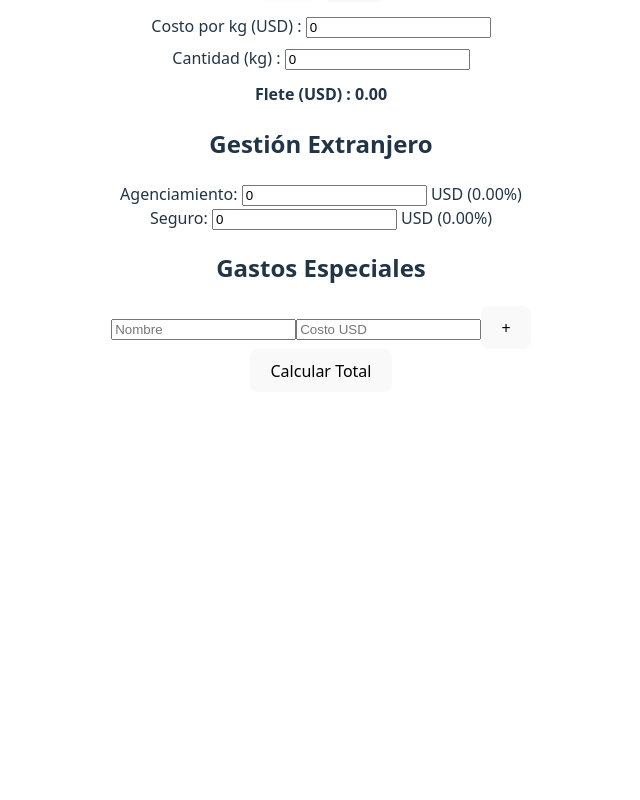
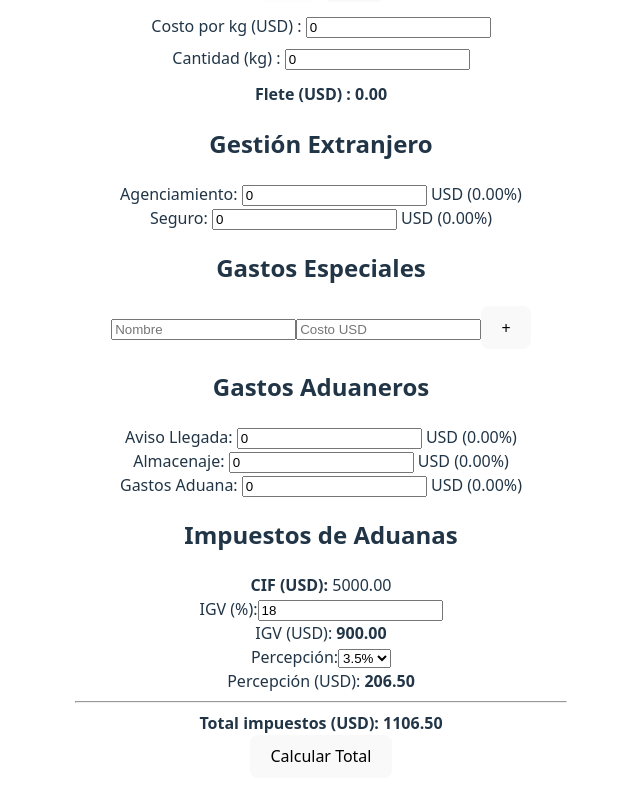
Before and after one commit to ZarateGonzalo/SimuladorImpuestos, a React app: page / in a window 1280 px wide. Shown: the part 547-1347 px from the top of the page, without its empty margins (319-959 px from the left). Before the commit the page ends 971 px from the top, so only its background shows below. Built offline with nearby package versions, Linux system fonts and the light colour scheme; the HTML template or start-up script is replaced by a standard one.

Commit message:
We added the custom broker expenses and the customs taxes.

```diff
--- a/src/App.tsx
+++ b/src/App.tsx
@@ -4,6 +4,8 @@ import AbroadPurchase from "./sections/1-AbroadPurchase/AbroadPurchase";
 import InternationalShipping from "./sections/2-InternationalShipping/InternationalShipping";
 import ForeignManagement from "./sections/3-ForeignManagement/ForeignManagement";
 import SpecialExpenses from "./sections/4-SpecialEpenses/SpecialExpenses";
+import CustomsExpenses from "./sections/5-CustomsExpenses/CustomsExpenses";
+import CustomsTaxes from "./sections/6-CustomsTaxes/CustomsTaxes";
 
 export type SpecialExpense = {
   name: string;
@@ -13,16 +15,18 @@ export type SpecialExpense = {
 function App() {
   const [price, setPrice] = useState(1000);
   const [freightUsd, setFreightUsd] = useState(0);
+  const [insurance, setInsurance] = useState(0);
   const [foreignMangementFee, setForeignMangementFee] = useState(0);
-
-  // ✅ NEW: special expenses owned by parent
   const [specialExpenses, setSpecialExpenses] = useState<SpecialExpense[]>([]);
+  const [customsExpenses, setCustomsExpenses] = useState(0);
+  const [taxesExpenses, setTaxesExpenses] = useState(0);
 
   useEffect(() => {
     //console.log("Purchase:", price);
     //console.log("Freight:", freightUsd);
     //console.log("Foreign Management Fee:", foreignMangementFee);
     //console.log("Special expenses:", specialExpenses);
+    //console.log("Customs expenses:", customsExpenses);
     console.log(
       "Total:",
       price +
@@ -41,6 +45,7 @@ function App() {
       <InternationalShipping setFreightUsd={setFreightUsd} />
 
       <ForeignManagement
+        setInsuranceFee={setInsurance}
         purchaseTotal={price}
         setForeignMangementFee={setForeignMangementFee}
       />
@@ -48,13 +53,25 @@ function App() {
         expenses={specialExpenses}
         setExpenses={setSpecialExpenses}
       />
+      <CustomsExpenses
+        purchaseTotal={price}
+        setCustomsExpenses={setCustomsExpenses}
+      />
+      <CustomsTaxes
+        insuranceUsd={insurance}
+        productCostUsd={price}
+        freightUsd={freightUsd}
+        setTaxesExpenses={setTaxesExpenses}
+      />
       <button
         onClick={() => {
           const costoFinal =
             price +
             freightUsd +
             foreignMangementFee +
-            specialExpenses.reduce((sum, expense) => sum + expense.price, 0);
+            specialExpenses.reduce((sum, expense) => sum + expense.price, 0) +
+            customsExpenses +
+            taxesExpenses;
           alert("El monto total a pagar es $" + costoFinal.toFixed(2));
         }}
       >
--- a/src/sections/3-ForeignManagement/ForeignManagement.tsx
+++ b/src/sections/3-ForeignManagement/ForeignManagement.tsx
@@ -3,10 +3,12 @@ import { useEffect, useState } from "react";
 type ForeignManagementProps = {
   purchaseTotal: number; // total de la compra en USD
   setForeignMangementFee: React.Dispatch<React.SetStateAction<number>>;
+  setInsuranceFee: React.Dispatch<React.SetStateAction<number>>;
 };
 
 export default function ForeignManagement({
   purchaseTotal,
+  setInsuranceFee,
   setForeignMangementFee,
 }: ForeignManagementProps) {
   // --- USD inputs only ---
@@ -25,6 +27,9 @@ export default function ForeignManagement({
   };
 
   useEffect(() => {
+    if (isValidNumber(insuranceUsd)) {
+      setInsuranceFee(Number(insuranceUsd));
+    }
     if (isValidNumber(agencyUsd) && isValidNumber(insuranceUsd)) {
       setForeignMangementFee(Number(agencyUsd) + Number(insuranceUsd));
     }
--- /dev/null
+++ b/src/sections/5-CustomsExpenses/CustomsExpenses.tsx
@@ -0,0 +1,105 @@
+import { useEffect, useState } from "react";
+
+type CustomsExpensesProps = {
+  purchaseTotal: number; // total compra en USD (abroad)
+  setCustomsExpenses: React.Dispatch<React.SetStateAction<number>>;
+};
+
+export default function CustomsExpenses({
+  purchaseTotal,
+  setCustomsExpenses,
+}: CustomsExpensesProps) {
+  const [storageUsd, setStorageUsd] = useState("0"); // Almacenaje
+  const [customsUsd, setCustomsUsd] = useState("0"); // Gastos Aduana
+  const [arrivalNoticeUsd, setArrivalNoticeUsd] = useState("0"); // Aviso Llegada
+
+  const toNumber = (v: string) => {
+    const n = Number(v);
+    return Number.isFinite(n) ? n : 0;
+  };
+
+  useEffect(() => {
+    const customsCosts =
+      toNumber(storageUsd) + toNumber(customsUsd) + toNumber(arrivalNoticeUsd);
+    setCustomsExpenses(customsCosts);
+    // eslint-disable-next-line react-hooks/exhaustive-deps
+  }, [storageUsd, customsUsd, arrivalNoticeUsd]);
+
+  const format2 = (n: number) => n.toFixed(2);
+
+  const usdToPct = (usd: string) => {
+    const value = Number(usd);
+    if (!purchaseTotal || isNaN(value)) return "0.00";
+    return format2((value / purchaseTotal) * 100);
+  };
+
+  const handleBlur = (
+    setter: React.Dispatch<React.SetStateAction<string>>,
+    value: string,
+  ) => {
+    if (value === "" || isNaN(Number(value))) {
+      setter("0.00");
+    } else {
+      setter(format2(Number(value)));
+    }
+  };
+
+  return (
+    <div className="border p-4 space-y-4">
+      <h2 className="font-bold">Gastos Aduaneros</h2>
+
+      {/* Aviso de Llegada */}
+      <div className="flex items-center gap-2">
+        <span className="w-32">Aviso Llegada: </span>
+
+        <input
+          type="number"
+          step="any"
+          className="border px-2 w-32"
+          value={arrivalNoticeUsd}
+          onChange={(e) => setArrivalNoticeUsd(e.target.value)}
+          onBlur={() => handleBlur(setArrivalNoticeUsd, arrivalNoticeUsd)}
+        />
+        <span> USD </span>
+
+        <span className="text-sm text-gray-600">
+          ({usdToPct(arrivalNoticeUsd)}%)
+        </span>
+      </div>
+
+      {/* Almacenaje */}
+      <div className="flex items-center gap-2">
+        <span className="w-32">Almacenaje: </span>
+
+        <input
+          type="number"
+          step="any"
+          className="border px-2 w-32"
+          value={storageUsd}
+          onChange={(e) => setStorageUsd(e.target.value)}
+          onBlur={() => handleBlur(setStorageUsd, storageUsd)}
+        />
+        <span> USD </span>
+
+        <span className="text-sm text-gray-600">({usdToPct(storageUsd)}%)</span>
+      </div>
+
+      {/* Gastos Aduana */}
+      <div className="flex items-center gap-2">
+        <span className="w-32">Gastos Aduana: </span>
+
+        <input
+          type="number"
+          step="any"
+          className="border px-2 w-32"
+          value={customsUsd}
+          onChange={(e) => setCustomsUsd(e.target.value)}
+          onBlur={() => handleBlur(setCustomsUsd, customsUsd)}
+        />
+        <span> USD </span>
+
+        <span className="text-sm text-gray-600">({usdToPct(customsUsd)}%)</span>
+      </div>
+    </div>
+  );
+}
--- /dev/null
+++ b/src/sections/6-CustomsTaxes/CustomsTaxes.tsx
@@ -0,0 +1,100 @@
+import { useEffect, useMemo, useState } from "react";
+
+type CustomsTaxesProps = {
+  productCostUsd: number;
+  freightUsd: number;
+  insuranceUsd: number;
+  setTaxesExpenses: React.Dispatch<React.SetStateAction<number>>;
+};
+
+const format2 = (n: number) => n.toFixed(2);
+
+export default function CustomsTaxes({
+  productCostUsd,
+  freightUsd,
+  insuranceUsd,
+  setTaxesExpenses,
+}: CustomsTaxesProps) {
+  const [igvPct, setIgvPct] = useState("18");
+  const [perceptionPct, setPerceptionPct] = useState("3.5");
+
+  useEffect(() => {
+    const taxesCosts = igvUsd + perceptionUsd;
+    setTaxesExpenses(taxesCosts);
+    // eslint-disable-next-line react-hooks/exhaustive-deps
+  }, [igvPct, perceptionPct]);
+
+  // --- CIF ---
+  const cif = useMemo(() => {
+    return productCostUsd + freightUsd + insuranceUsd;
+  }, [productCostUsd, freightUsd, insuranceUsd]);
+
+  // --- IGV ---
+  const igvUsd = useMemo(() => {
+    return cif * (Number(igvPct) / 100 || 0);
+  }, [cif, igvPct]);
+
+  // --- Percepción (sobre CIF + IGV) ---
+  const perceptionUsd = useMemo(() => {
+    const base = cif + igvUsd;
+    return base * (Number(perceptionPct) / 100 || 0);
+  }, [cif, igvUsd, perceptionPct]);
+
+  const totalTaxes = igvUsd + perceptionUsd;
+
+  return (
+    <div className="border p-4 space-y-3">
+      <h2 className="font-bold">Impuestos de Aduanas</h2>
+
+      <div>
+        <strong>CIF (USD):</strong> {format2(cif)}
+      </div>
+
+      {/* IGV */}
+      <div className="flex items-center gap-2">
+        <span className="w-32">IGV (%):</span>
+
+        <input
+          type="number"
+          step="any"
+          className="border px-2 w-24"
+          value={igvPct}
+          onChange={(e) => setIgvPct(e.target.value)}
+          onBlur={() => {
+            if (igvPct === "") setIgvPct("0");
+            else setIgvPct(format2(Number(igvPct)));
+          }}
+        />
+      </div>
+
+      <div>
+        IGV (USD): <strong>{format2(igvUsd)}</strong>
+      </div>
+
+      {/* Percepción */}
+      <div className="flex items-center gap-2">
+        <span className="w-32">Percepción:</span>
+
+        <select
+          className="border px-2"
+          value={perceptionPct}
+          onChange={(e) => setPerceptionPct(e.target.value)}
+        >
+          <option value="3.5">3.5%</option>
+          <option value="5">5%</option>
+          <option value="10">10%</option>
+        </select>
+      </div>
+
+      <div>
+        Percepción (USD): <strong>{format2(perceptionUsd)}</strong>
+      </div>
+
+      <hr />
+
+      <div>
+        <strong>Total impuestos (USD): {format2(totalTaxes)}</strong>
+      </div>
+    </div>
+  );
+}
```
